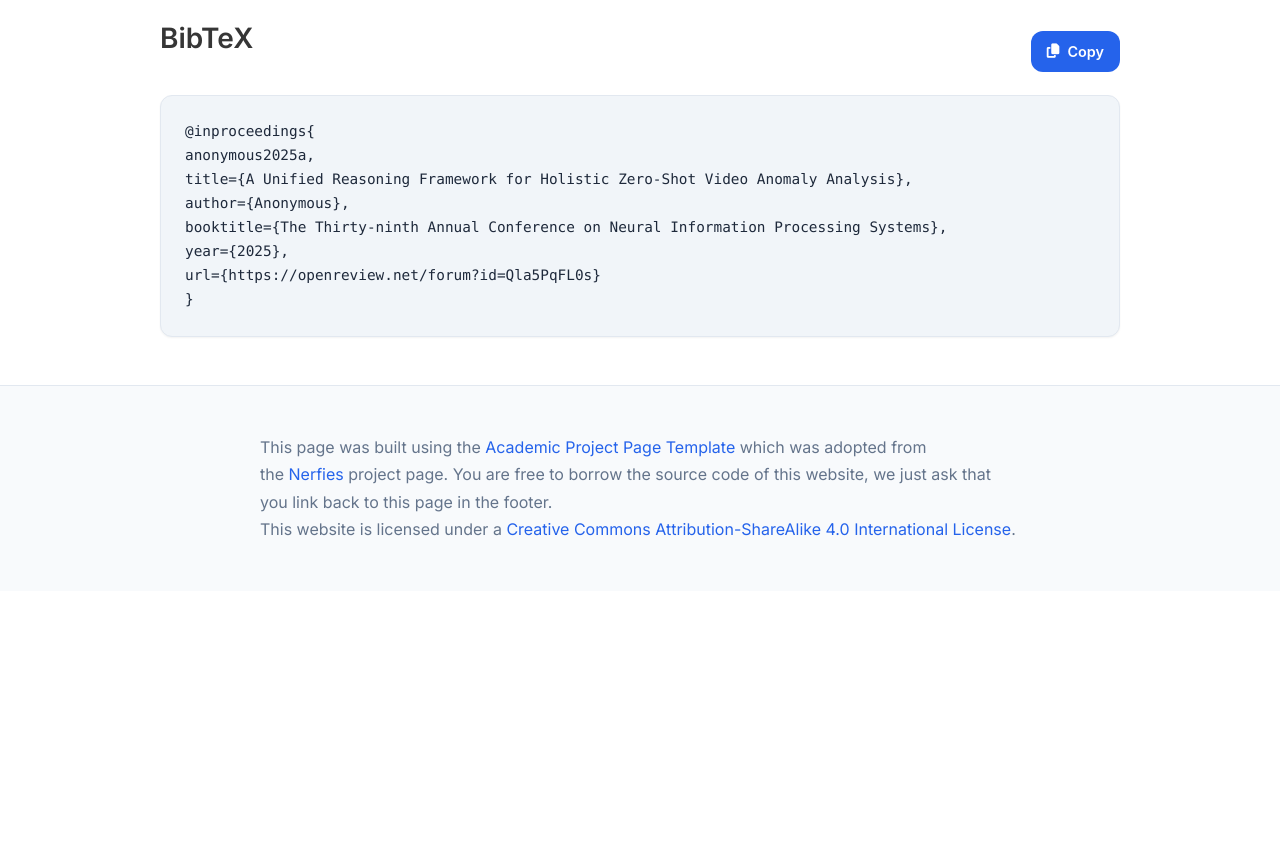
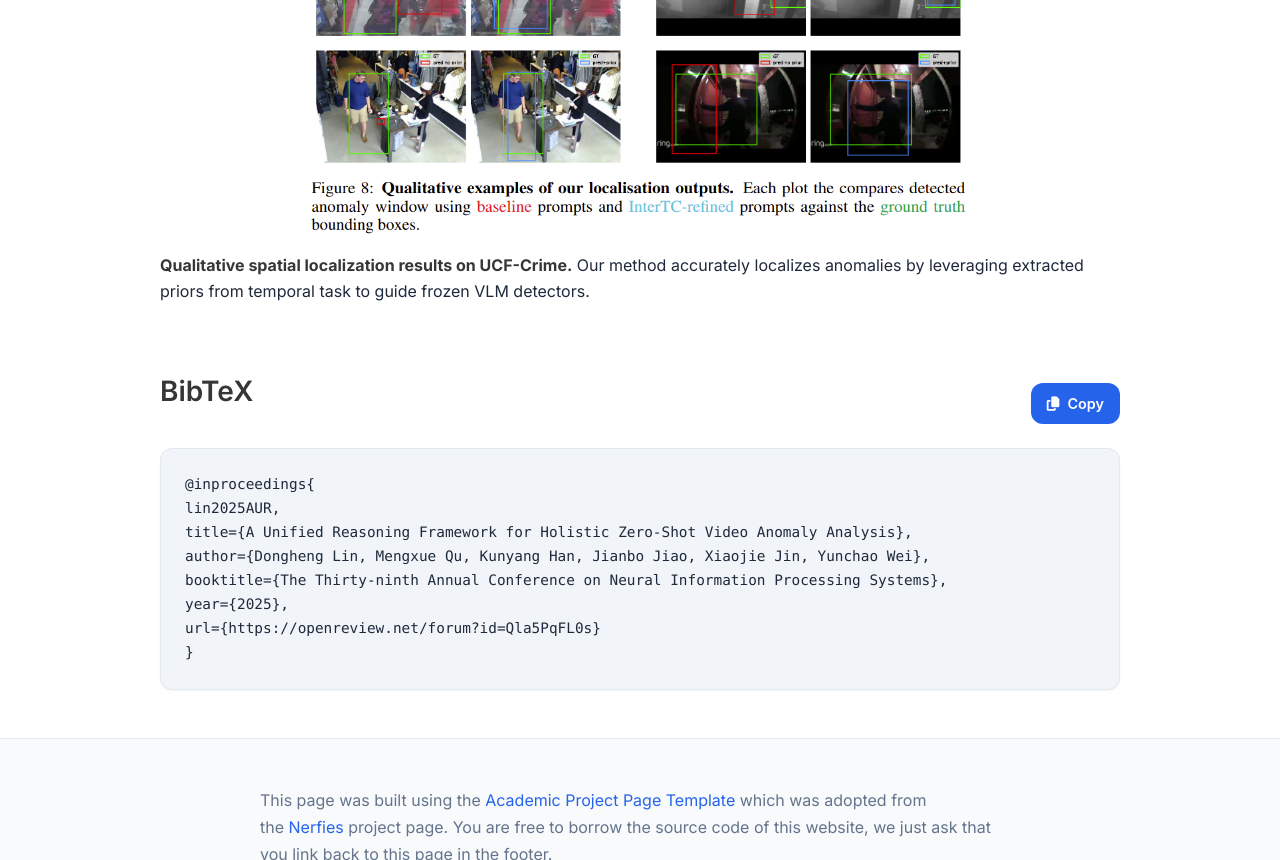
Before and after one commit to Rathgrith/Unified_Frame_VAA, a plain HTML site: page index.html in a window 1280 px wide. Shown: the part 4940-5800 px from the top of the page. Before the commit the page ends 5531 px from the top, so only its background shows below. Drawn offline with nearby package versions, Linux system fonts and the light colour scheme; some icons are missing.

Commit message:
fix bibtex and table

```diff
--- a/index.html
+++ b/index.html
@@ -635,9 +635,9 @@
           </button>
         </div>
         <pre id="bibtex-code"><code>@inproceedings{
-anonymous2025a,
+lin2025AUR,
 title={A Unified Reasoning Framework for Holistic Zero-Shot Video Anomaly Analysis},
-author={Anonymous},
+author={Dongheng Lin, Mengxue Qu, Kunyang Han, Jianbo Jiao, Xiaojie Jin, Yunchao Wei},
 booktitle={The Thirty-ninth Annual Conference on Neural Information Processing Systems},
 year={2025},
 url={https://openreview.net/forum?id=Qla5PqFL0s}
```
Also changed, not shown: static/images/vad_table.png.
